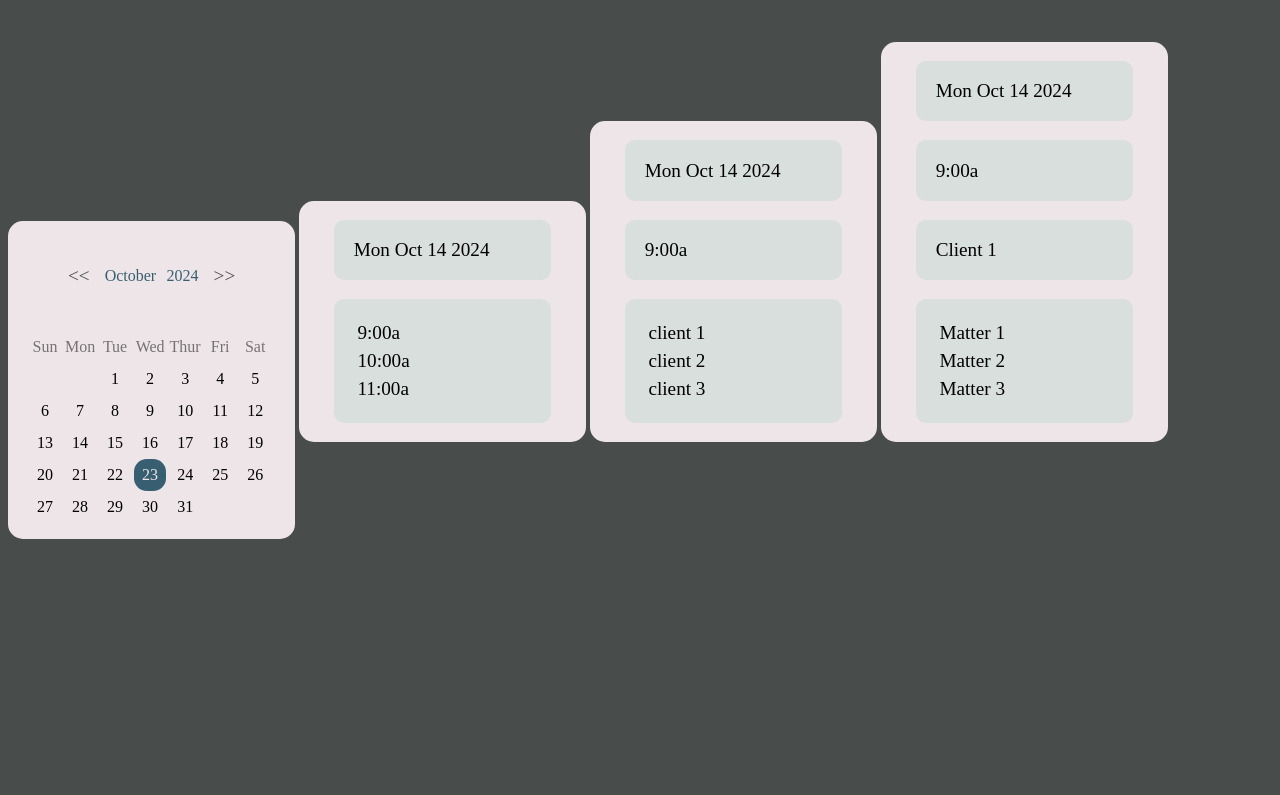
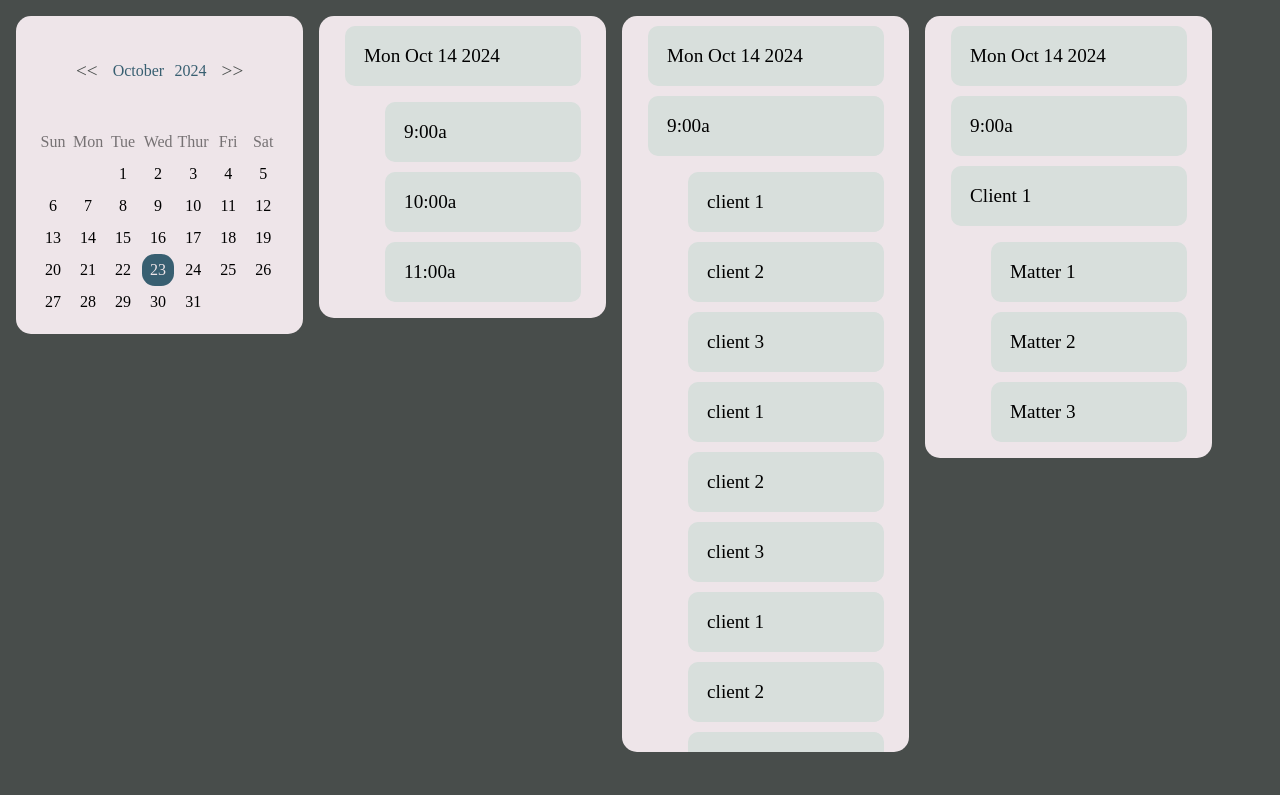
Before and after one commit to kkmorrisfam/wdd330-project, a website built with Parcel: page index.html in a window 1280 px wide. Built offline with nearby package versions, Linux system fonts and the light colour scheme; no server answers.

Commit message:
start 1st column

```diff
--- a/index.html
+++ b/index.html
@@ -45,10 +45,10 @@
         <div class="container column day">
             <!-- <div class="day"></div> -->
                 <div class="button selectedDay">Mon Oct 14 2024</div>
-                <ul class="button time-group">
-                    <li>9:00a</li>
-                    <li>10:00a</li>
-                    <li>11:00a</li>
+                <ul class="time-group">
+                    <li class="button">9:00a</li>
+                    <li class="button">10:00a</li>
+                    <li class="button">11:00a</li>
                 </ul>
                 </div>
             </div>
@@ -56,10 +56,19 @@
         <div class="container column time-of-day">
             <div class="button selectedDay">Mon Oct 14 2024</div>
             <div class="button selectedTime">9:00a</div>
-            <ul class="button client-list">
-                <li>client 1</li>
-                <li>client 2</li>
-                <li>client 3</li>
+            <ul class="client-list">
+                <li class="button">client 1</li>
+                <li class="button">client 2</li>
+                <li class="button">client 3</li>
+                <li class="button">client 1</li>
+                <li class="button">client 2</li>
+                <li class="button">client 3</li>
+                <li class="button">client 1</li>
+                <li class="button">client 2</li>
+                <li class="button">client 3</li>
+                <li class="button">client 1</li>
+                <li class="button">client 2</li>
+                <li class="button">client 3</li>
             </ul>
             </div>
         </div>
@@ -67,10 +76,10 @@
             <div class="button selectedDay">Mon Oct 14 2024</div>
             <div class="button selectedTime">9:00a</div>
             <div class="button selectedClient">Client 1</div>
-            <ul class="button matter-list">
-                <li>Matter 1</li>
-                <li>Matter 2</li>
-                <li>Matter 3</li>
+            <ul class="matter-list">
+                <li class="button">Matter 1</li>
+                <li class="button">Matter 2</li>
+                <li class="button">Matter 3</li>
             </ul>
             </div>
         </div>
--- a/src/css/style.css
+++ b/src/css/style.css
@@ -10,21 +10,30 @@
 ;
 }
 
+
 body {
     background-color: var(--clr-main);
-    display: flex;
-    align-items: center;
-    justify-content: left;
+    /* display: flex;
+    flex-direction: row;
+    align-items: flex-start;
+    justify-content: left; */
+
     /* font: var(--header-font); */
 }
 
+#main-container {
+    display: flex;
+    flex-direction: row;
+    align-items: flex-start;
+    justify-content: left;
+}
 /* Calendar Styles */
 .container {
     display: inline-block;
     background-color: var(--clr-light-1);
     border-radius: 15px;
     padding: 0 1em;
-    margin-top: 2.1em;
+    margin: .5rem;
 }
 
 .calendar-header {
@@ -77,7 +86,7 @@ body {
 
 .days div:hover {
     background: var(--clr-accent-1);
-    color: var(--clr-accent-2);
+    color: var(--clr-light-1);
     cursor: pointer;
 
 }
@@ -118,6 +127,8 @@ body {
 
 .column {
     min-width: 255px;
+    max-height: 92vh;
+    overflow-y: auto;
 }
 
 .button {
@@ -125,12 +136,12 @@ body {
     background-color: var(--clr-light-2);
     border-radius: 10px;
     padding: 1em;
-    margin: 1em;
+    margin: .5em;
 }
 
 li {
     list-style-type: none;
-    padding: .1em;
-    margin: .1em;
+    /* padding: .1em;
+    margin: .1em; */
 }
 /* End Column Styles */
```
Also changed, not shown: src/js/Column.mjs (+18 -1 lines).
